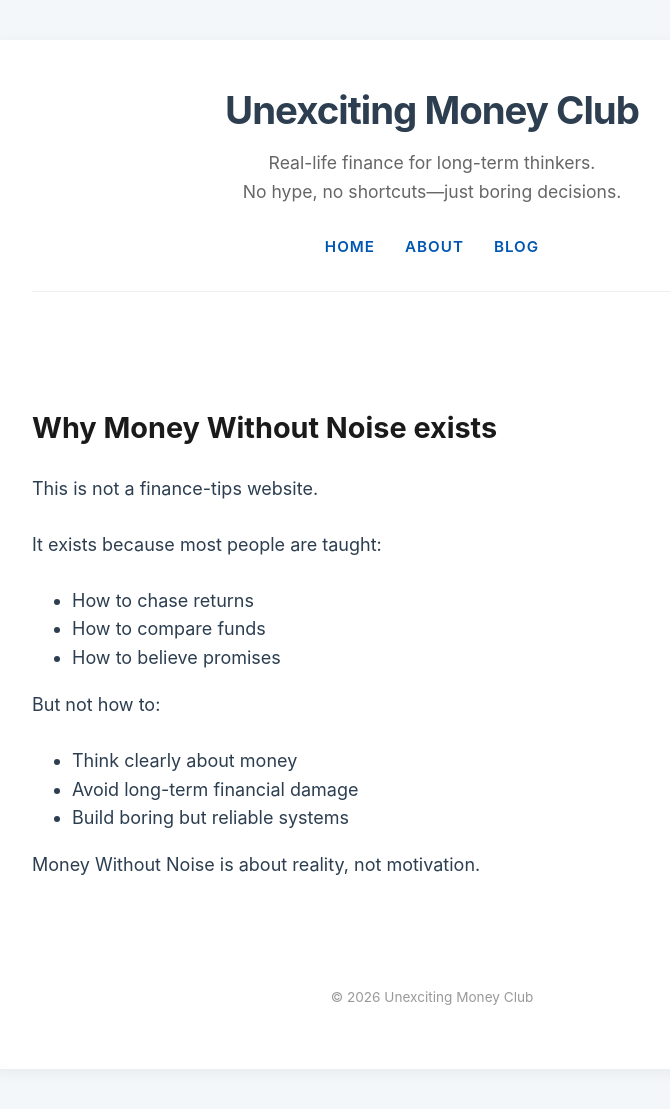
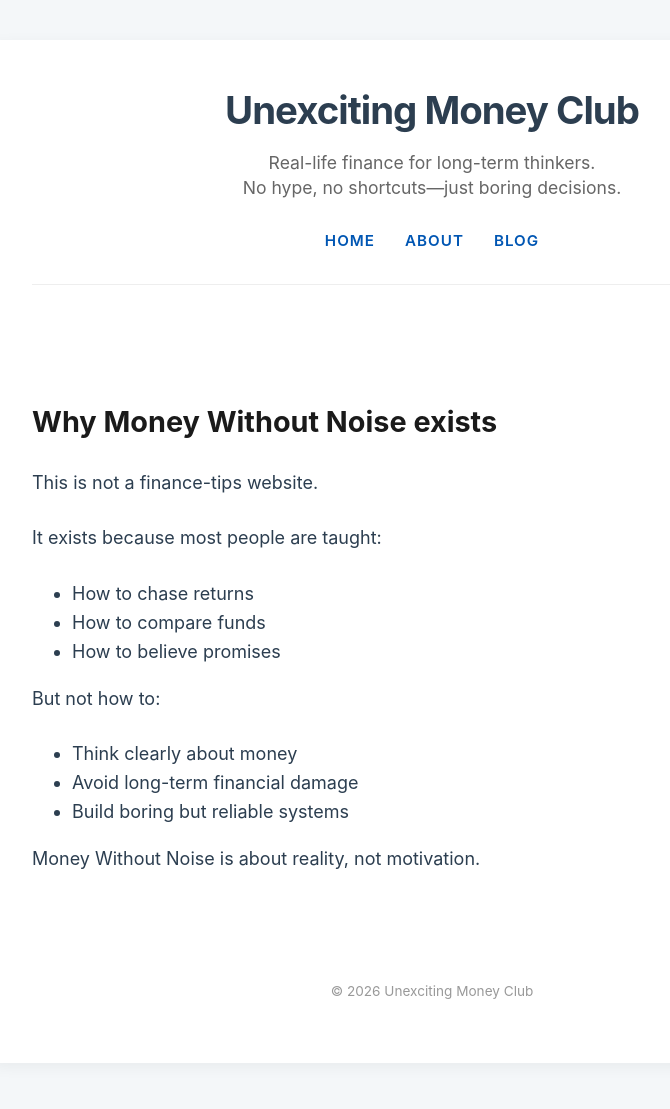
Before and after one commit to HarieshMK/HarieshMK.github.io, a Jekyll site: the page built from about.md, in a window 1280 px wide. Shown: the whole page, without its empty margins (208-878 px from the left). Built offline with Jekyll 4.4.1, drawn with Linux system fonts in a browser that asks for light colours.

Commit message:
Update style.css

```diff
--- a/assets/css/style.css
+++ b/assets/css/style.css
@@ -41,7 +41,9 @@
 header .tagline {
   color: #666;
   font-size: 1.1rem;
-  margin-top: 8px;
+  margin: 10px auto 0;
+  max-width: 500px; /* This forces the text to wrap beautifully */
+  line-height: 1.4;
 }
 
 /* New Navigation Styling */
```
